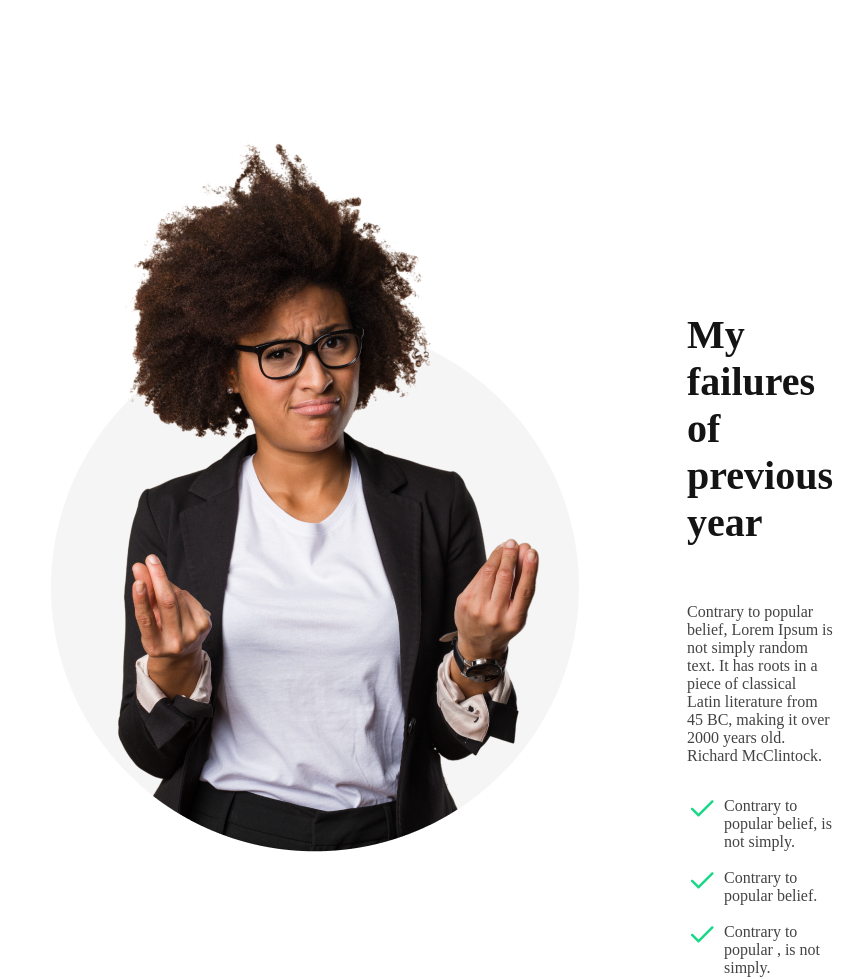
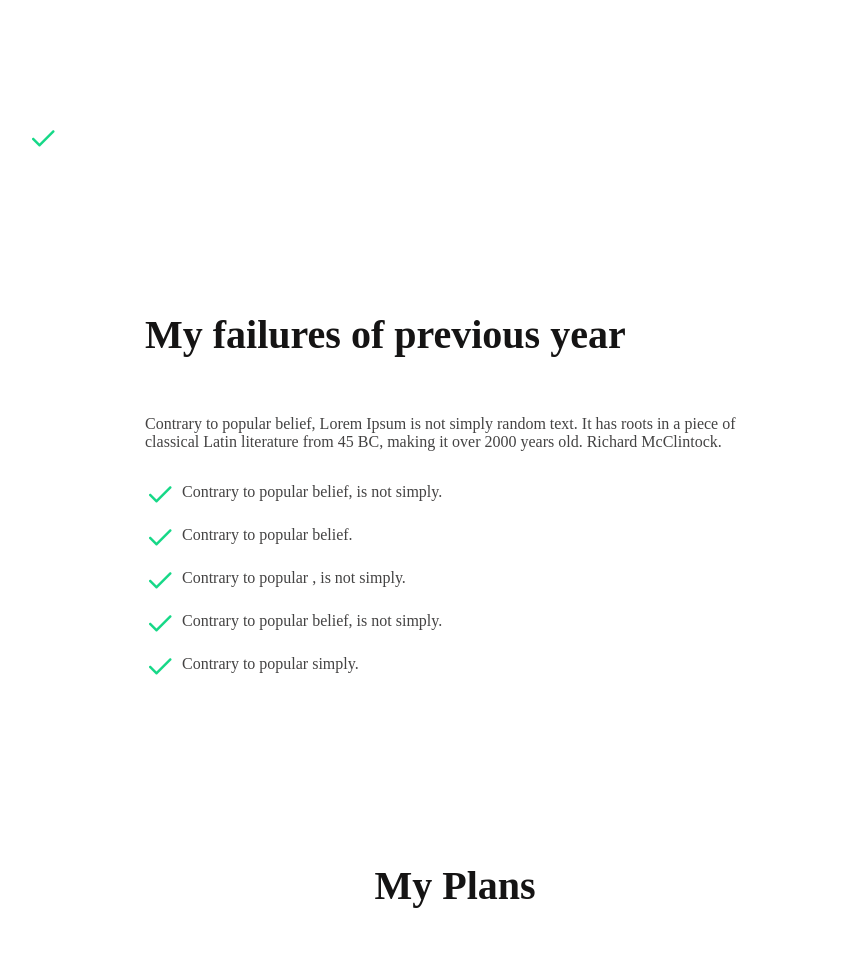
Before and after one commit to Arman7052/new-me-assignment, a plain HTML site: page index.html in a window 1280 px wide. Shown: the part 1040-2020 px from the top of the page, without its empty margins (185-1048 px from the left). Drawn offline with nearby package versions, Linux system fonts and the light colour scheme.

Commit message:
code edit

```diff
--- a/index.html
+++ b/index.html
@@ -36,7 +36,7 @@
         <!-- failure list of previous year -->
         <section class="failure-reason">
             <div>
-                <img src="images/person.png" alt="">
+                <img src="./images/icons/tick.png" alt="">
             </div>
             <div>
                 <h1 class="reason-title">My failures of previous year</h1>
@@ -45,35 +45,35 @@
                     McClintock.</p>
                 <div class="check-list">
                     <div class="tick">
-                        <img src="images/icons/tick.png" alt="">
+                        <img src="./images/icons/tick.png" alt="">
                     </div>
                     <div class="cause">Contrary to popular belief, is not simply.</div>
 
                 </div> <br>
                 <div class="check-list">
                     <div class="tick">
-                        <img src="images/icons/tick.png" alt="">
+                        <img src="./images/icons/tick.png" alt="">
                     </div>
                     <div class="cause">Contrary to popular belief.</div>
 
                 </div> <br>
                 <div class="check-list">
                     <div class="tick">
-                        <img src="images/icons/tick.png" alt="">
+                        <img src="./images/icons/tick.png" alt="">
                     </div>
                     <div class="cause">Contrary to popular , is not simply.</div>
 
                 </div> <br>
                 <div class="check-list">
                     <div class="tick">
-                        <img src="images/icons/tick.png" alt="">
+                        <img src="./images/icons/tick.png" alt="">
                     </div>
                     <div class="cause">Contrary to popular belief, is not simply.</div>
 
                 </div> <br>
                 <div class="check-list">
                     <div class="tick">
-                        <img src="images/icons/tick.png   " alt="">
+                        <img src="./images/icons/tick.png" alt="">
                     </div>
                     <div class="cause">Contrary to popular simply.</div>
 
@@ -93,28 +93,28 @@
                 <!-- div.sub-title*4  -->
 
                 <div class="subtitle">
-                    <img src="images/icons/web.png" alt="">
+                    <img src="./images/icons/web.png" alt="">
                     <h3>Web Development</h3>
                     <p class="reason-description">I want to start</p>
 
                 </div>
 
                 <div class="subtitle">
-                    <img src="images/icons/js.png" alt="">
+                    <img src="./images/icons/js.png" alt="">
                     <h3>Javascript</h3>
                     <p class="reason-description">I want to learn</p>
 
                 </div>
 
                 <div class="subtitle">
-                    <img src="images/icons/smoke.png" alt="">
+                    <img src="./images/icons/smoke.png" alt="">
                     <h3>Smoking Habit</h3>
                     <p class="reason-description">I want to end</p>
 
                 </div>
 
                 <div class="subtitle">
-                    <img src="images/icons/ecom.png" alt="">
+                    <img src="./images/icons/ecom.png" alt="">
                     <h3>ecommerce</h3>
                     <p class="reason-description">I want to develop</p>
 
```
